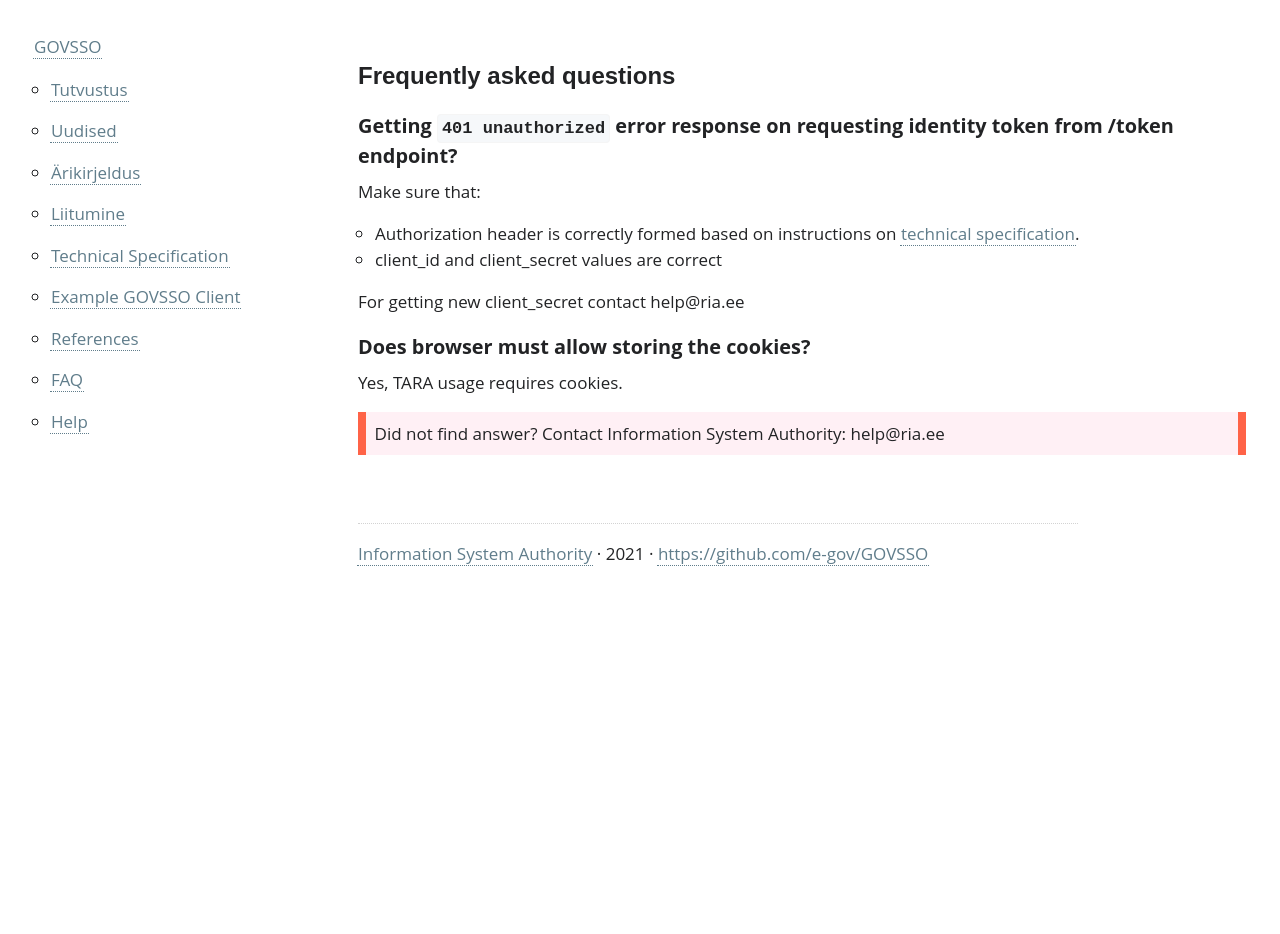
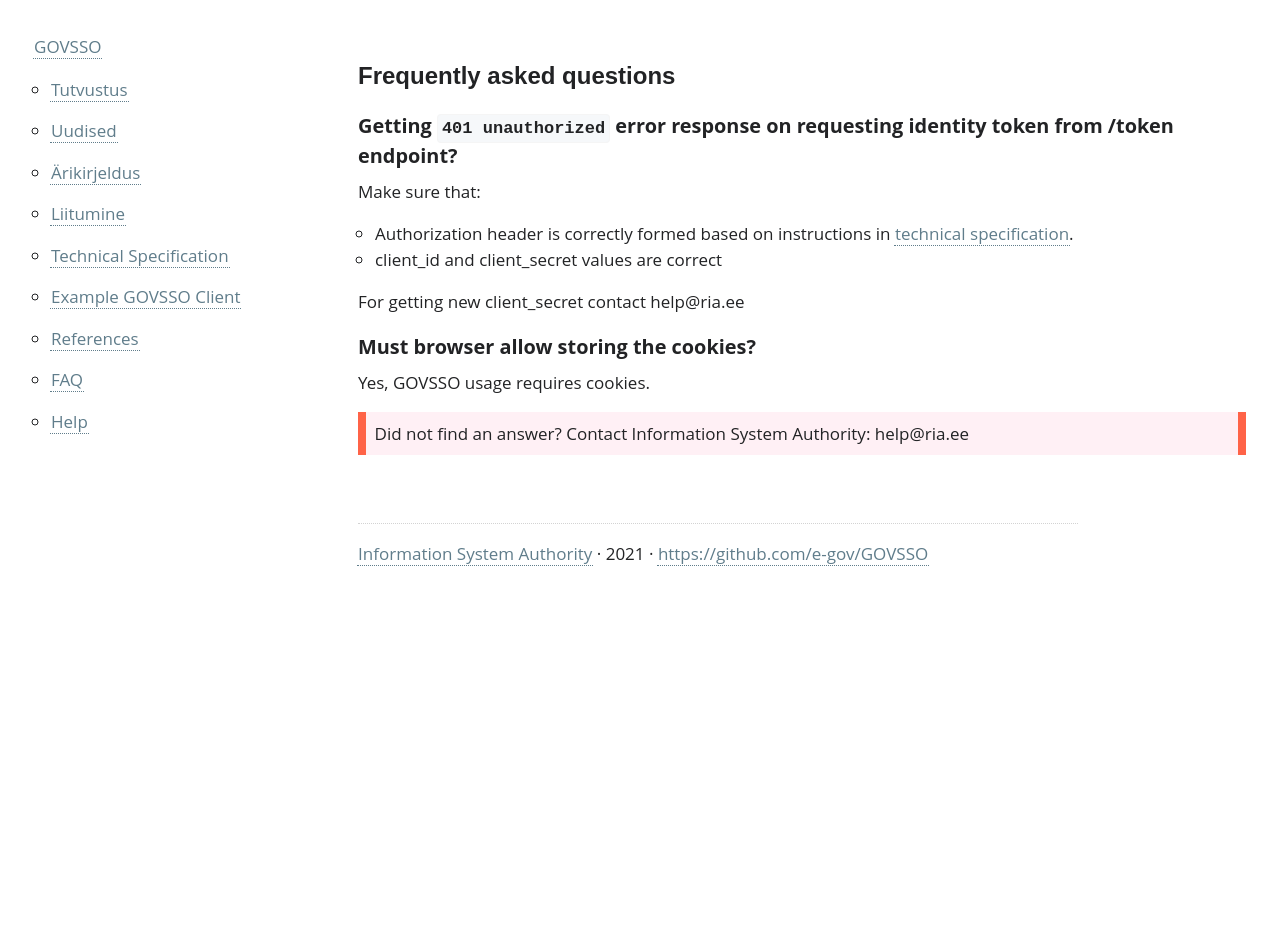
Before and after one commit to e-gov/GOVSSO, a Jekyll site: the page built from Faq.md, in a window 1280 px wide. Built offline with Jekyll 4.4.1, drawn with Linux system fonts in a browser that asks for light colours; our own code applies the rules of GitHub Pages for plain Markdown files.

Commit message:
GSSO-112 Wording fixes

```diff
--- a/Faq.md
+++ b/Faq.md
@@ -7,15 +7,15 @@ permalink: Faq
 ## Getting `401 unauthorized` error response on requesting identity token from /token endpoint?
 
 Make sure that:
-- Authorization header is correctly formed based on instructions on [technical specification](/TechnicalSpecification#62-identity-token-request).
+- Authorization header is correctly formed based on instructions in [technical specification](/TechnicalSpecification#62-identity-token-request).
 - client_id and client_secret values are correct
 
 For getting new client_secret contact help@ria.ee
 
-## Does browser must allow storing the cookies?
+## Must browser allow storing the cookies?
 
-Yes, TARA usage requires cookies.
+Yes, GOVSSO usage requires cookies.
 
 
-Did not find answer? Contact Information System Authority: help@ria.ee
+Did not find an answer? Contact Information System Authority: help@ria.ee
 {: .adv}
```
Also changed, not shown: Example.md (+1 -1 lines), Help.md (+2 -2 lines), TechnicalSpecification.md (+3 -3 lines).
